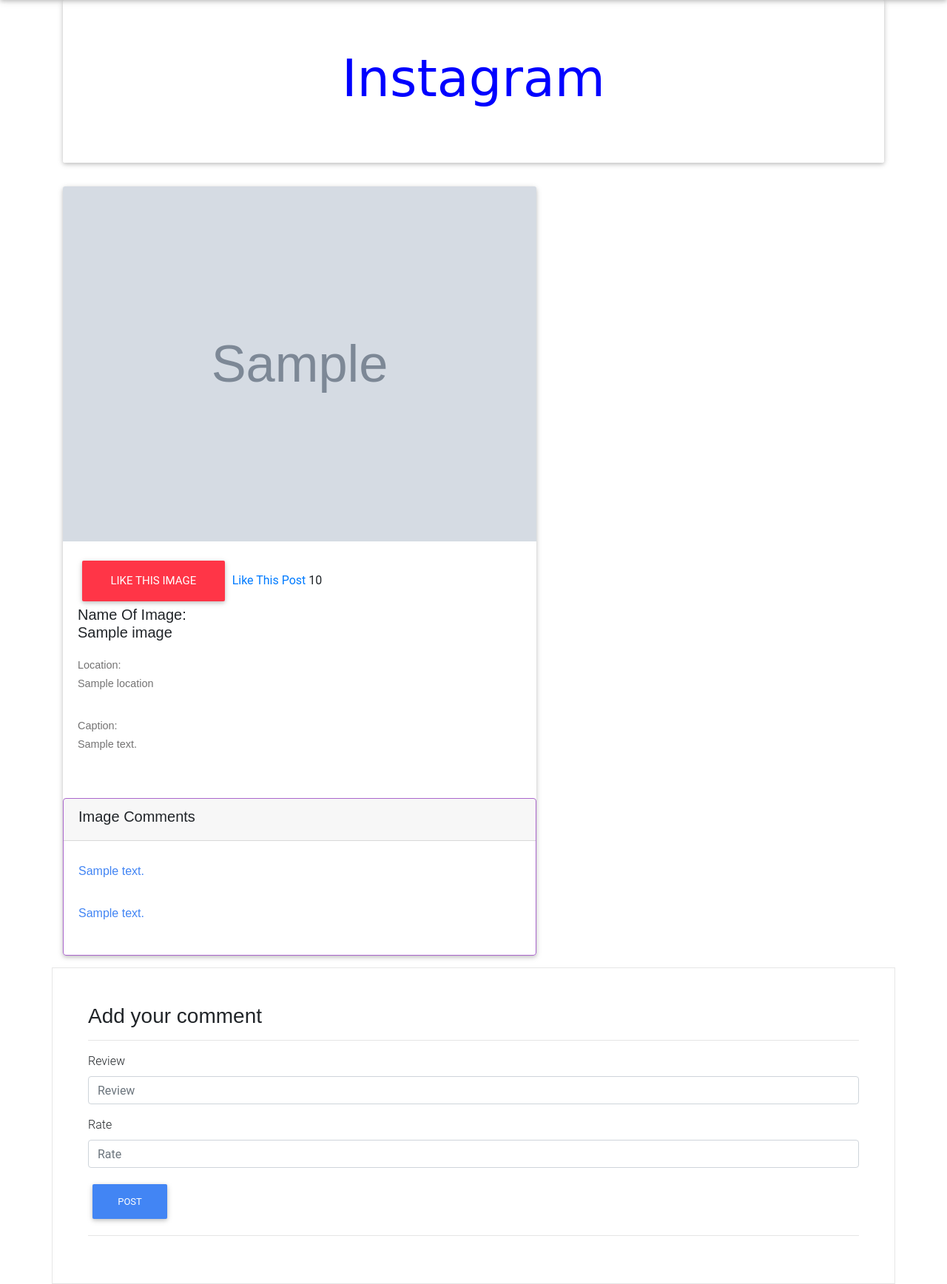
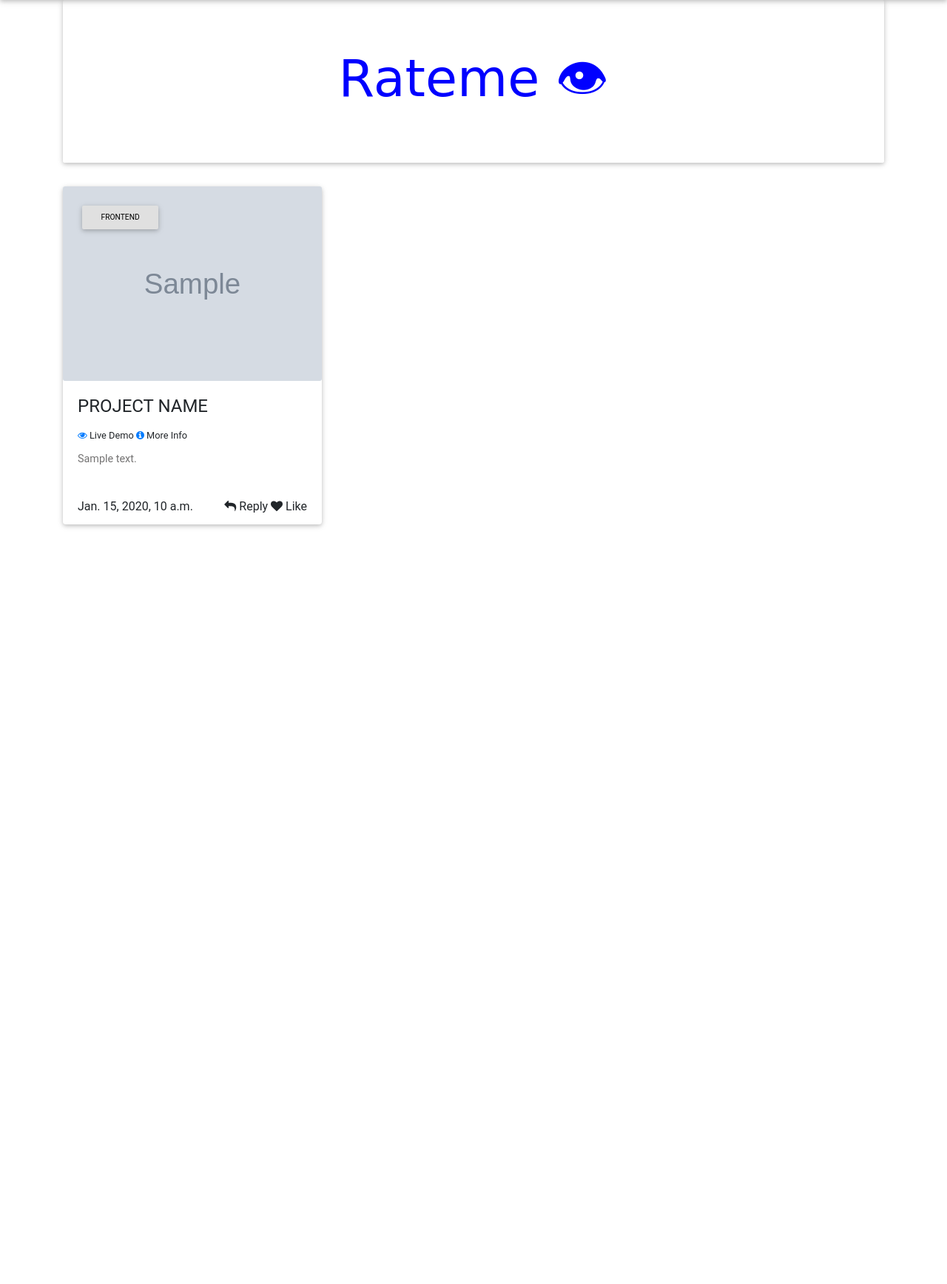
Before and after one commit to gkarumba/Rate-Me, a Django app: template app/templates/project.html in a window 1280 px wide. Shown: the part 74-1810 px from the top of the page at 74% size. After the commit the page ends 788 px from the top, so only its background shows below. Run offline with Django 3.2, Linux system fonts and the light colour scheme; tables that the repository leaves empty hold one stand-in row (values such as "Sample post"); the template is opened without the code that fills it: values that come from a table or form of the project are taken from there, most other values are stand-ins (such as "Sample title", 1, 10 or a date in 2020); grey boxes marked "Sample" are stand-in pictures; some libraries are stand-ins or nearby versions; some web fonts are replaced.

Commit message:
Add the view single project

```diff
--- a/app/models.py
+++ b/app/models.py
@@ -75,7 +75,7 @@ class Reviews(models.Model):
 
     @classmethod
     def get_review_by_image(cls,id):
-        review = Review.objects.filter(image__pk = id)
+        review = Reviews.objects.filter(project__pk = id)
         return review
 
 class RatemeLetterRecipients(models.Model):
--- a/app/templates/base.html
+++ b/app/templates/base.html
@@ -29,6 +29,7 @@
     {% block content %}
     {% endblock %}
     {% block scripts %}
+    <script type=”text/javascript” src=https://ajax.googleapis.com/ajax/libs/jquery/1.5.2/jquery.min.js></script>
     <script src="https://code.jquery.com/jquery-3.3.1.min.js" integrity="sha256-FgpCb/KJQlLNfOu91ta32o/NMZxltwRo8QtmkMRdAu8=" crossorigin="anonymous"></script>
     {% bootstrap_javascript %}
     <script src="{% static 'js/scripts.js'%}"></script>
--- a/app/templates/project.html
+++ b/app/templates/project.html
@@ -5,7 +5,7 @@
 
   <div class="jumbotron text-center" style="background-color:white;">
 
-    <h1 class="h1" style="font-family: 'Grand Hotel', cursive; color:blue;font-size:70px;">Instagram</h1>
+    <h1 class="h1" style="font-family: 'Grand Hotel', cursive; color:blue;font-size:70px;">Rateme &#x1F441;</h1>
 
 
   </div>
@@ -13,72 +13,35 @@
 
 
 <div class="container">
-<div class="card mb-3" style="width:40rem;;">
-  <img class="card-img-top" src="{{image.image.url}}" alt="Card image cap" class="img-fluid" size="100px200">
-  <div class="card-body">
-    <button class="btn btn-lg btn-danger">Like This Image</button>
+  <div class="row">
+      <div class="col-12 col-sm-8 col-md-6 col-lg-4">
+          <div class="card">
+            <img class="card-img" src="{{project.image.url}}" alt="Bologna">
+            <div class="card-img-overlay">
+              <a href="{% url 'project' project_id=project.id %}" class="btn btn-light btn-sm">FRONTEND</a>
+            </div>
+            <div class="card-body">
+              <h4 class="card-title">PROJECT NAME</h4>
+              <small class=" cat">
+                <a href="{{project.url}}"><i class="fa fa-eye" aria-hidden="true"></i></a> Live Demo
+                <a href="{% url 'project' project_id=project.id %}"><i class="fa fa-info-circle" aria-hidden="true"></i>
+                </a> More Info
+              </small>
+              <p class="card-text">{{project.details}}</p>
 
+              <!-- <a href="{% url 'project' project_id=project.id %}"><buttton class="btn btn-outline-primary">View Project</buttton></a> -->
 
-
-
-    <!--*****************-->
-    <!--TESTING LIKE BUTTON-->
-
-    <a href="#" onClick="document.getElementById('likebutton').submit()">Like This Post</a> {{image.likes}}
-
-<form id="likebutton" method="POST" action="/posts/{{image.id}}/preference/1/">
-{% csrf_token %}
-<input type="hidden">
-</form>
-
-
-    <!--********************-->
-
-    <h5 class="card-title" style="font-family: 'Oswald', sans-serif;"><strong>Name Of Image:</strong>
-      <br>
-      {{image.name}}</h5>
-    <p class="card-text" style="font-family: 'Oswald', sans-serif;"><strong>Location:</strong>
-      <br>
-      {{image.location}}</p>
-    <p class="card-text" style="font-family: 'Oswald', sans-serif;"><strong>Caption:</strong>
-      <br>
-      {{image.description}}</p>
-    <p class="card-text" style="font-family: 'Oswald', sans-serif;"><small class="text-muted">Posted by {{image.user}}</small></p>
+            </div>
+            <div class="card-footer  d-flex justify-content-between bg-transparent border-top-0">
+              <div class="views">{{project.posted}}
+              </div>
+              <div class="stats">
+                  <a class=""> <i class="fa fa-reply"></i> Reply</a>
+                  <a class=""> <i class="fa fa-heart"></i> Like</a>
+              </div>
+            </div>
+          </div>
   </div>
-
-  <div class="card border-secondary">
-     <div class="card-header">
-     <h5 style="font-family: 'Oswald', sans-serif;">Image Comments</h5>
-       </div>
-
-
-     <div class="card-body text-primary">
-
-
-     <p style="font-family: 'Oswald', sans-serif;">{{image.comments}}</p>
-
-
-       {% for comment in comments %}
-
-       <p style="font-family: 'Oswald', sans-serif;"> {{ comment }}</p>
-
-       {% endfor%}
-
-     </div>
-   </div>
-</div>
-</div>
-
-
-
-<div class="container mt-2 mx-auto p-5" style="background-color:#ffffff; border: 1px solid #e6e6e6;">
-  <h3 style="font-family: 'Oswald', sans-serif;">Add your comment</h3>
-  <hr>
-  <form action=""  method="post">
-    {%csrf_token%} {% bootstrap_form form %}
-      <input type="submit" class="btn btn-primary" value="Post">
-  </form>
-  <hr>
 </div>
 
 {% endblock %}
--- a/app/urls.py
+++ b/app/urls.py
@@ -9,7 +9,7 @@ urlpatterns=[
     url(r'^new/project$', views.new_project, name='new_project'),
     url(r'^edit/profile$', views.edit_profile, name='edit_profile'),
     url(r'^about',views.view_about,name='about'),
-    url(r'^profile/$', views.profile, name='profile'),
+    url(r'^accounts/profile/$', views.profile, name='profile'),
 ]
 if settings.DEBUG:
     urlpatterns+= static(settings.MEDIA_URL, document_root= settings.MEDIA_ROOT)
--- a/app/views.py
+++ b/app/views.py
@@ -21,7 +21,7 @@ def project(request,project_id):
         project = Projects.get_project_by_id(project_id)
     except DoesNotExist:
         raise Http404()
-    current_user= request.User
+    current_user= request.user
     comments = Reviews.get_review_by_image(project_id)
 
     if request.method == 'POST':
@@ -33,7 +33,7 @@ def project(request,project_id):
             review.user = current_user
             review.review = comment
             review.save()
-            return redirect('project',project_id=project_id)
+            return redirect('project')
     else:
         form = ReviewForm()
 
--- a/rateme/settings.py
+++ b/rateme/settings.py
@@ -173,5 +173,8 @@ STATICFILES_STORAGE = 'whitenoise.storage.CompressedManifestStaticFilesStorage'
 MEDIA_URL = '/media/'
 MEDIA_ROOT = os.path.join(BASE_DIR, 'media')
 
+LOGIN_REDIRECT_URL = 'home'
+LOGOUT_REDIRECT_URL = 'index'
+
 # Configure Django App for Heroku.
 django_heroku.settings(locals())
```
Also changed, not shown: app/templates/index.html (+7 -6 lines), static/js/scripts.js (added).
